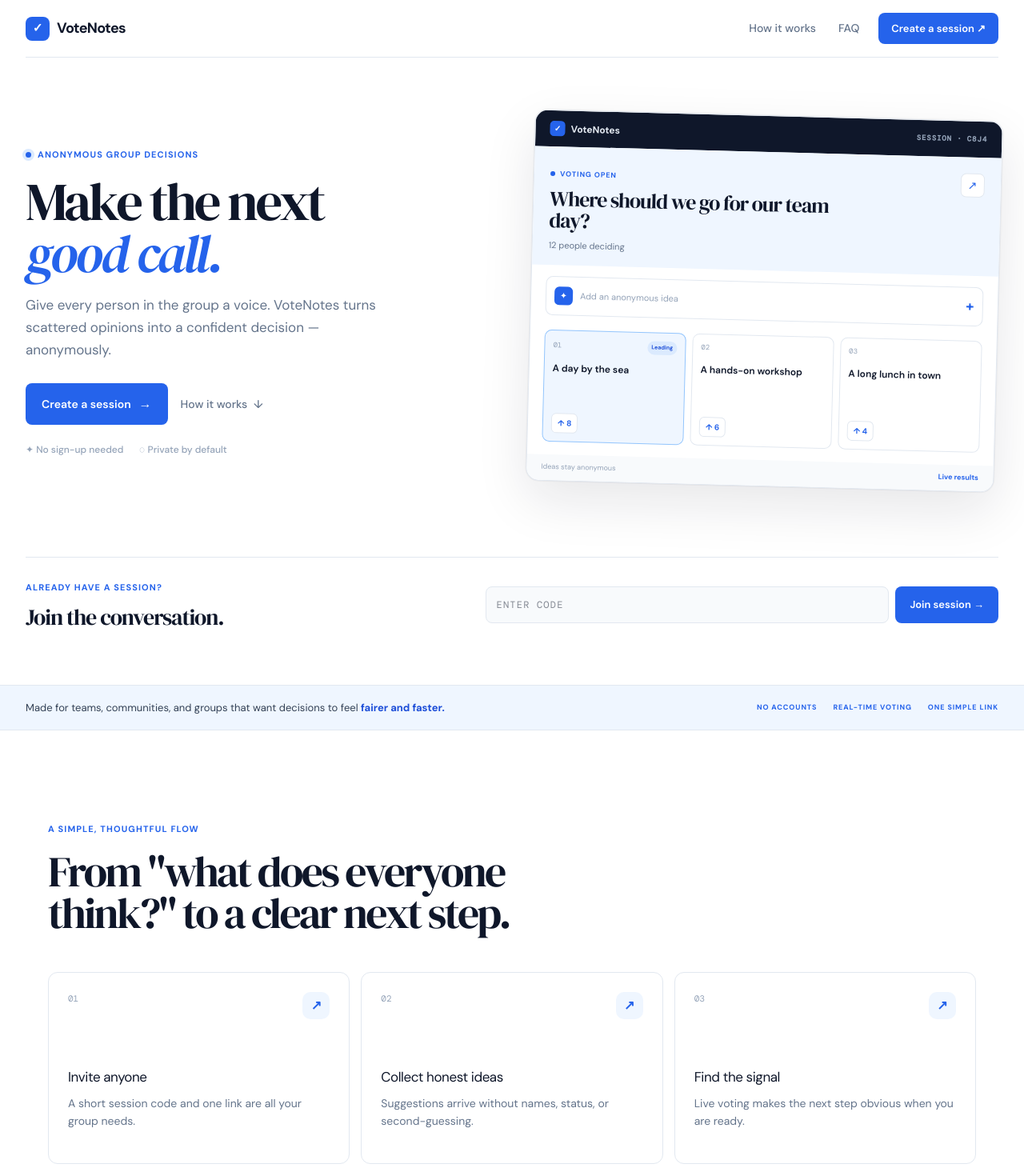
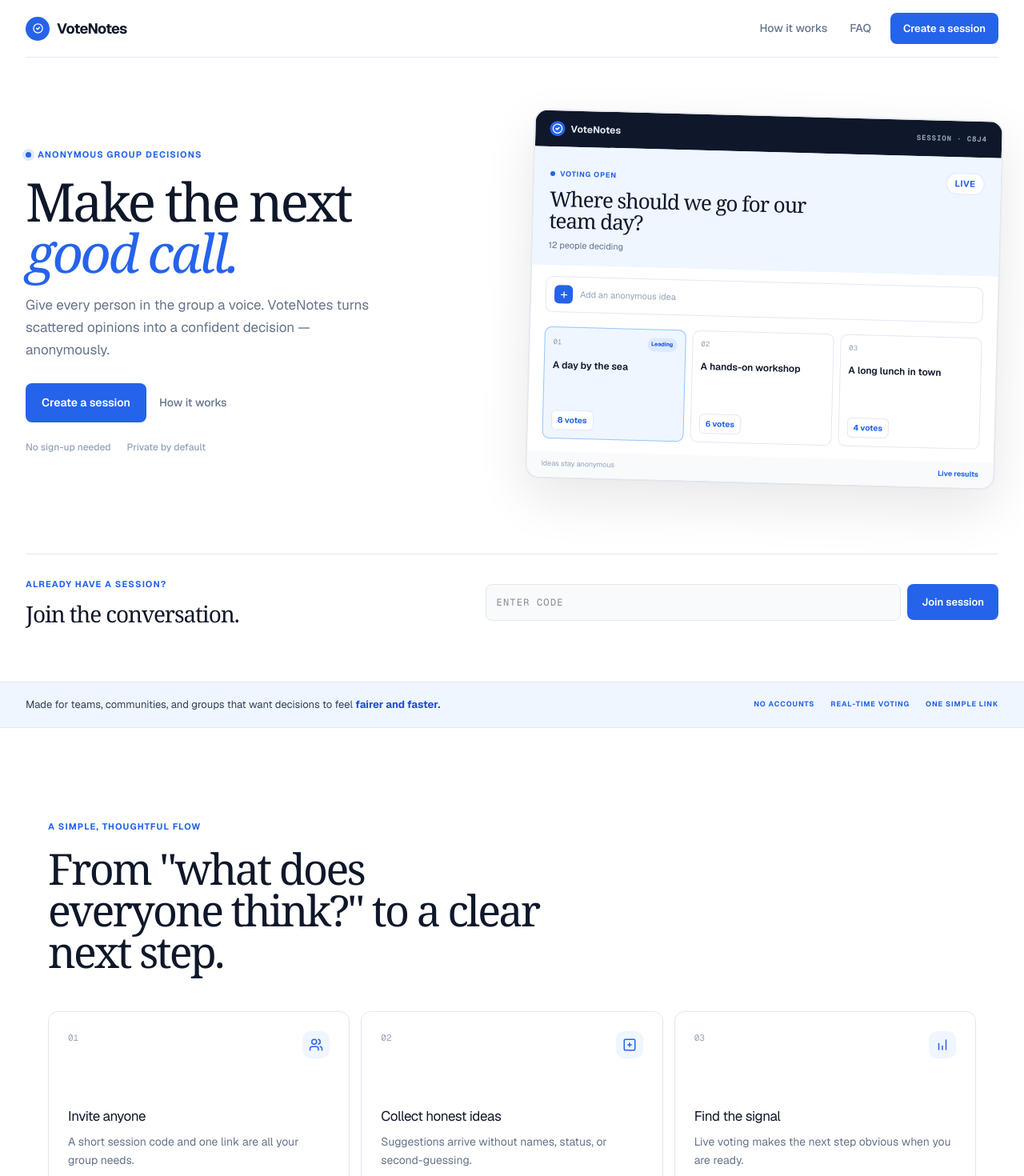
Before and after one commit to BatManny007/votenotes, a Next.js app: page / in a window 1280 px wide. Shown: the top 1470 px of the page at 80% size. Built offline with nearby package versions, Linux system fonts and the light colour scheme; no server answers.

Commit message:
style: switch font to Geist, remove arrows in buttons, update icon style
- Switch font to Geist & Geist Mono via next/font/google
- Remove arrow symbols across all buttons and links
- Modernize brand icon and section icons with clean geometric SVGs
- Clean up vote buttons and live pill tags

```diff
--- a/package.json
+++ b/package.json
@@ -11,6 +11,7 @@
   "dependencies": {
     "@supabase/ssr": "^0.12.0",
     "@supabase/supabase-js": "^2.108.2",
+    "geist": "^1.7.2",
     "nanoid": "^5.1.16",
     "next": "^16.2.9",
     "react": "19.2.4",
--- a/src/app/globals.css
+++ b/src/app/globals.css
@@ -1,4 +1,3 @@
-@import url('https://fonts.googleapis.com/css2?family=DM+Mono:wght@400;500&family=DM+Sans:opsz,wght@9..40,400;9..40,500;9..40,600;9..40,700&family=DM+Serif+Display:ital@0;1&display=swap');
 @import "tailwindcss";
 
 :root {
@@ -17,7 +16,7 @@
 }
 * { box-sizing: border-box; }
 html { scroll-behavior: smooth; }
-body { margin: 0; background: var(--paper); color: var(--ink); font-family: "DM Sans", Arial, sans-serif; -webkit-font-smoothing: antialiased; }
+body { margin: 0; background: var(--paper); color: var(--ink); font-family: var(--font-geist-sans), system-ui, sans-serif; -webkit-font-smoothing: antialiased; }
 button, input, textarea { font: inherit; } button { cursor: pointer; } input, textarea { color: var(--ink); }
 
 /* ─── Site shell ──────────────────────────────────────────────────────────── */
@@ -26,7 +25,7 @@ button, input, textarea { font: inherit; } button { cursor: pointer; } input, te
 /* ─── Header ──────────────────────────────────────────────────────────────── */
 .site-header { width: min(100% - 64px, 1240px); height: 72px; display: flex; align-items: center; justify-content: space-between; margin: auto; border-bottom: 1px solid var(--line); }
 .site-brand { color: var(--ink); display: inline-flex; align-items: center; gap: 9px; font-size: 18px; font-weight: 700; letter-spacing: -.04em; text-decoration: none; }
-.brand-symbol { display: grid; place-items: center; width: 30px; height: 30px; border-radius: 8px; background: var(--blue); color: #fff; font-style: normal; font-size: 15px; font-weight: 700; letter-spacing: 0; }
+.brand-symbol { display: grid; place-items: center; width: 30px; height: 30px; border-radius: 50%; background: var(--blue); color: #fff; font-style: normal; font-size: 14px; font-weight: 800; letter-spacing: -.02em; }
 .site-header nav { display: flex; gap: 28px; margin-left: auto; margin-right: 24px; }
 .site-header nav a { color: var(--muted); font-size: 14px; font-weight: 500; text-decoration: none; transition: color .15s; }
 .site-header nav a:hover { color: var(--ink); }
@@ -39,7 +38,7 @@ button, input, textarea { font: inherit; } button { cursor: pointer; } input, te
 
 /* ─── Hero ────────────────────────────────────────────────────────────────── */
 .hero { display: grid; width: min(100% - 64px, 1240px); grid-template-columns: .95fr 1.05fr; align-items: center; gap: clamp(48px, 8vw, 120px); min-height: 620px; margin: auto; padding: 72px 0 88px; }
-.hero-copy h1, .section-heading h2, .statement h2, .faq-section h2, .create-intro h1 { margin: 16px 0 18px; font-family: "DM Serif Display", Georgia, serif; font-size: clamp(46px, 5.2vw, 72px); font-weight: 400; letter-spacing: -.05em; line-height: .97; }
+.hero-copy h1, .section-heading h2, .statement h2, .faq-section h2, .create-intro h1 { margin: 16px 0 18px; font-family: Georgia, "Times New Roman", serif; font-size: clamp(46px, 5.2vw, 72px); font-weight: 400; letter-spacing: -.05em; line-height: .97; }
 .hero-copy h1 em { color: var(--blue); font-style: italic; }
 .hero-copy > p { max-width: 460px; margin: 0; color: var(--muted); font-size: 17px; line-height: 1.65; }
 .hero-actions { display: flex; align-items: center; gap: 16px; margin: 28px 0 22px; }
@@ -60,12 +59,13 @@ button, input, textarea { font: inherit; } button { cursor: pointer; } input, te
 .hero-product { overflow: hidden; border: 1px solid var(--line); border-radius: 16px; background: var(--card); box-shadow: 0 24px 64px rgba(15, 23, 42, .1), 0 0 0 1px rgba(15, 23, 42, .04); transform: rotate(1.5deg); }
 .product-bar, .product-footer { display: flex; justify-content: space-between; align-items: center; background: var(--navy); color: #e2e8f0; padding: 13px 18px; }
 .product-bar > span { display: flex; align-items: center; gap: 7px; font-size: 12px; font-weight: 700; }
-.product-bar .brand-symbol { width: 19px; height: 19px; border-radius: 5px; background: var(--blue); color: #fff; font-size: 10px; }
-.product-bar b { color: #94a3b8; font-family: "DM Mono", monospace; font-size: 9px; letter-spacing: .1em; }
-.product-title { display: flex; justify-content: space-between; gap: 20px; padding: 20px 20px 17px; background: var(--blue-light); }
+.product-bar .brand-symbol { width: 19px; height: 19px; border-radius: 50%; background: var(--blue); color: #fff; font-size: 9px; }
+.product-bar b { color: #94a3b8; font-family: var(--font-geist-mono), monospace; font-size: 9px; letter-spacing: .1em; }
+.product-title { display: flex; justify-content: space-between; align-items: flex-start; gap: 20px; padding: 20px 20px 17px; background: var(--blue-light); }
+.product-pill-tag { border: 1px solid var(--blue-mid); background: #fff; color: var(--blue); font-size: 11px; font-weight: 700; padding: 4px 10px; border-radius: 9999px; letter-spacing: .05em; text-transform: uppercase; }
 .status-dot { color: var(--blue); font-size: 9px; font-weight: 700; letter-spacing: .1em; text-transform: uppercase; }
 .status-dot:before { display: inline-block; width: 6px; height: 6px; margin-right: 6px; border-radius: 50%; background: var(--blue); content: ""; }
-.product-title h2 { max-width: 350px; margin: 8px 0; font-family: "DM Serif Display", Georgia, serif; font-size: 26px; font-weight: 400; letter-spacing: -.04em; line-height: 1.05; color: var(--ink); }
+.product-title h2 { max-width: 350px; margin: 8px 0; font-family: Georgia, "Times New Roman", serif; font-size: 26px; font-weight: 400; letter-spacing: -.04em; line-height: 1.05; color: var(--ink); }
 .product-title p { margin: 0; color: var(--muted); font-size: 11px; }
 .product-title button { width: 30px; height: 30px; border: 1px solid var(--line); border-radius: 7px; background: #fff; color: var(--blue); font-size: 14px; }
 .product-composer { display: flex; align-items: center; gap: 9px; margin: 14px 18px 9px; border: 1px solid var(--line); border-radius: 9px; padding: 10px; }
@@ -75,8 +75,8 @@ button, input, textarea { font: inherit; } button { cursor: pointer; } input, te
 .product-ideas { display: grid; grid-template-columns: repeat(3, 1fr); gap: 8px; padding: 9px 18px 16px; }
 .product-ideas article { display: flex; min-height: 140px; flex-direction: column; border: 1px solid var(--line); border-radius: 9px; padding: 10px; background: #fff; }
 .product-ideas article.leading { border-color: #93c5fd; background: var(--blue-light); }
-.product-ideas article > div { display: flex; align-items: center; justify-content: space-between; color: #94a3b8; font-family: "DM Mono", monospace; font-size: 9px; }
-.product-ideas article b { border-radius: 10px; background: var(--blue-mid); color: var(--blue-dark); font-family: "DM Sans", sans-serif; font-size: 7px; padding: 3px 5px; }
+.product-ideas article > div { display: flex; align-items: center; justify-content: space-between; color: #94a3b8; font-family: var(--font-geist-mono), monospace; font-size: 9px; }
+.product-ideas article b { border-radius: 10px; background: var(--blue-mid); color: var(--blue-dark); font-family: var(--font-geist-sans), sans-serif; font-size: 7px; padding: 3px 5px; }
 .product-ideas article p { flex: 1; margin: 12px 0; color: var(--ink); font-size: 12px; font-weight: 600; line-height: 1.35; }
 .product-ideas article button { align-self: start; border: 1px solid var(--line); border-radius: 6px; background: #fff; color: var(--blue); font-size: 10px; font-weight: 700; padding: 4px 7px; }
 .product-footer { background: var(--surface); color: #94a3b8; font-size: 9px; padding: 9px 18px; }
@@ -84,9 +84,9 @@ button, input, textarea { font: inherit; } button { cursor: pointer; } input, te
 
 /* ─── Join section ────────────────────────────────────────────────────────── */
 .home-join { display: grid; grid-template-columns: 1fr 1.2fr; gap: 40px; width: min(100% - 64px, 1240px); margin: 0 auto 40px; padding: 24px 0; border-top: 1px solid var(--line); align-items: center; }
-.home-join h2 { margin: 5px 0 0; font-family: "DM Serif Display", Georgia, serif; font-size: 28px; font-weight: 400; letter-spacing: -.04em; }
+.home-join h2 { margin: 5px 0 0; font-family: Georgia, "Times New Roman", serif; font-size: 28px; font-weight: 400; letter-spacing: -.04em; }
 .home-join form { display: flex; gap: 8px; align-items: center; }
-.home-join input { width: 100%; border: 1px solid var(--line); border-radius: 8px; background: var(--surface); font-family: "DM Mono", monospace; font-size: 12px; letter-spacing: .1em; outline: none; padding: 13px; }
+.home-join input { width: 100%; border: 1px solid var(--line); border-radius: 8px; background: var(--surface); font-family: var(--font-geist-mono), monospace; font-size: 12px; letter-spacing: .1em; outline: none; padding: 13px; }
 .home-join input:focus { border-color: var(--blue); box-shadow: 0 0 0 3px var(--blue-mid); }
 .home-join button { border: 0; border-radius: 8px; background: var(--blue); color: #fff; white-space: nowrap; font-size: 13px; font-weight: 600; padding: 13px 18px; transition: background .15s; }
 .home-join button:hover { background: var(--blue-dark); }
@@ -108,7 +108,7 @@ button, input, textarea { font: inherit; } button { cursor: pointer; } input, te
 .feature-grid article { min-height: 240px; border: 1px solid var(--line); border-radius: 12px; background: var(--card); padding: 24px; transition: box-shadow .2s, transform .2s; }
 .feature-grid article:hover { transform: translateY(-2px); box-shadow: 0 12px 32px rgba(15, 23, 42, .07); }
 .feature-grid article > div { display: flex; justify-content: space-between; }
-.feature-grid article div span { color: #94a3b8; font-family: "DM Mono", monospace; font-size: 11px; }
+.feature-grid article div span { color: #94a3b8; font-family: var(--font-geist-mono), monospace; font-size: 11px; }
 .feature-grid article div b { display: grid; place-items: center; width: 34px; height: 34px; border-radius: 10px; background: var(--blue-light); color: var(--blue); }
 .feature-grid h3 { margin: 60px 0 8px; font-size: 17px; letter-spacing: -.025em; }
 .feature-grid p { margin: 0; color: var(--muted); font-size: 14px; line-height: 1.6; }
@@ -160,16 +160,17 @@ button, input, textarea { font: inherit; } button { cursor: pointer; } input, te
 .vote-session-header { border-bottom: 1px solid var(--line); background: rgba(255, 255, 255, .95); backdrop-filter: blur(8px); }
 .vote-topline, .vote-title-row, .vote-header-actions, .vote-note-meta, .vote-note-footer, .vote-ideas-heading { display: flex; align-items: center; justify-content: space-between; gap: 16px; }
 .vote-topline { padding-top: 20px; }
-.vote-back-link { border: 0; background: none; color: var(--blue); font-size: 13px; font-weight: 600; display: inline-flex; align-items: center; gap: 6px; transition: color .15s; }
+.vote-back-link { border: 0; background: none; color: var(--blue); font-size: 13px; font-weight: 600; display: inline-flex; align-items: center; gap: 8px; transition: color .15s; }
 .vote-back-link:hover { color: var(--blue-dark); }
+.vote-brand-mark-sm { display: grid; place-items: center; width: 22px; height: 22px; border-radius: 50%; background: var(--blue); color: #fff; }
 .vote-session-code { color: var(--muted); font-size: 11px; }
-.vote-session-code strong { margin-left: 7px; border: 1px solid var(--line); border-radius: 6px; background: var(--card); color: var(--blue-dark); font-family: "DM Mono", monospace; letter-spacing: .1em; padding: 4px 7px; }
+.vote-session-code strong { margin-left: 7px; border: 1px solid var(--line); border-radius: 6px; background: var(--card); color: var(--blue-dark); font-family: var(--font-geist-mono), monospace; letter-spacing: .1em; padding: 4px 7px; }
 .vote-title-row { align-items: flex-end; padding: 32px 0 26px; }
 .vote-status { display: inline-flex; align-items: center; gap: 7px; color: var(--blue); font-size: 10px; font-weight: 700; letter-spacing: .1em; text-transform: uppercase; }
 .vote-status span { width: 7px; height: 7px; border-radius: 50%; background: var(--blue); box-shadow: 0 0 0 4px var(--blue-mid); }
 .vote-status.is-closed { color: var(--muted); }
 .vote-status.is-closed span { background: #94a3b8; box-shadow: 0 0 0 4px #e2e8f0; }
-.vote-title-block h1 { margin: 10px 0 6px; font-family: "DM Serif Display", Georgia, serif; font-size: clamp(38px, 4.8vw, 56px); font-weight: 400; letter-spacing: -.05em; line-height: .98; }
+.vote-title-block h1 { margin: 10px 0 6px; font-family: Georgia, "Times New Roman", serif; font-size: clamp(38px, 4.8vw, 56px); font-weight: 400; letter-spacing: -.05em; line-height: .98; }
 .vote-title-block p { max-width: 600px; margin: 0; color: var(--muted); font-size: 15px; line-height: 1.55; }
 .vote-header-actions { flex-wrap: wrap; }
 .vote-button { border-radius: 8px; padding: 10px 15px; font-size: 13px; font-weight: 600; transition: background .15s, border-color .15s, transform .15s; }
@@ -190,7 +191,7 @@ button, input, textarea { font: inherit; } button { cursor: pointer; } input, te
 .vote-compose input:focus { border-color: var(--blue); box-shadow: 0 0 0 3px var(--blue-mid); }
 .vote-ideas-section { margin-top: 40px; }
 .vote-eyebrow { margin: 0 0 5px; color: var(--blue); font-size: 10px; font-weight: 700; letter-spacing: .12em; text-transform: uppercase; }
-.vote-ideas-heading h2 { margin: 0; font-family: "DM Serif Display", Georgia, serif; font-size: 27px; font-weight: 400; letter-spacing: -.04em; }
+.vote-ideas-heading h2 { margin: 0; font-family: Georgia, "Times New Roman", serif; font-size: 27px; font-weight: 400; letter-spacing: -.04em; }
 .vote-sort { display: flex; padding: 3px; border: 1px solid var(--line); border-radius: 9px; background: var(--card); }
 .vote-sort button { border: 0; border-radius: 6px; background: transparent; color: var(--muted); font-size: 11px; font-weight: 600; padding: 7px 10px; transition: background .15s, color .15s; }
 .vote-sort .is-active { background: var(--blue-light); color: var(--blue-dark); }
@@ -199,7 +200,7 @@ button, input, textarea { font: inherit; } button { cursor: pointer; } input, te
 .vote-note-card:hover { box-shadow: 0 10px 24px rgba(15, 23, 42, .08); transform: translateY(-2px); }
 .vote-note-card.is-leading { border-color: #93c5fd; background: linear-gradient(135deg, #fff, var(--blue-light)); }
 .vote-note-card.is-voted { border-color: #93c5fd; }
-.vote-note-meta { color: #94a3b8; font-family: "DM Mono", monospace; font-size: 10px; }
+.vote-note-meta { color: #94a3b8; font-family: var(--font-geist-mono), monospace; font-size: 10px; }
 .vote-rank-leading { color: var(--blue); }
 .vote-note-card > p { flex: 1; margin: 0; font-size: 16px; font-weight: 600; line-height: 1.5; color: var(--ink); }
 .vote-vote-button { display: inline-flex; align-items: center; gap: 6px; border: 1px solid var(--line); border-radius: 7px; background: var(--card); color: var(--slate); padding: 7px 10px; font-size: 12px; font-weight: 600; transition: background .15s, border-color .15s, color .15s; }
@@ -209,13 +210,13 @@ button, input, textarea { font: inherit; } button { cursor: pointer; } input, te
 .vote-anonymous { color: #cbd5e1; font-size: 10px; }
 .vote-blank-board { display: grid; min-height: 260px; place-content: center; border: 1px dashed #cbd5e1; border-radius: 14px; background: var(--card); text-align: center; }
 .vote-blank-icon { color: var(--blue); font-size: 28px; }
-.vote-blank-board h3 { margin: 8px 0 0; font-family: "DM Serif Display", Georgia, serif; font-size: 26px; font-weight: 400; }
+.vote-blank-board h3 { margin: 8px 0 0; font-family: Georgia, "Times New Roman", serif; font-size: 26px; font-weight: 400; }
 .vote-blank-board p { max-width: 290px; margin: 6px 0 0; color: var(--muted); font-size: 13px; line-height: 1.55; }
 .vote-results-note { margin-top: 20px; border-left: 3px solid var(--blue); color: var(--muted); font-size: 13px; padding: 10px 14px; background: var(--blue-light); border-radius: 0 8px 8px 0; }
 .vote-empty-state { display: grid; place-items: center; padding: 30px; }
 .vote-empty-card { max-width: 390px; border: 1px solid var(--line); border-radius: 16px; background: var(--card); padding: 36px; text-align: center; box-shadow: 0 20px 48px rgba(15, 23, 42, .08); }
 .vote-brand-mark { display: grid; place-items: center; width: 42px; height: 42px; margin: 0 auto 16px; border-radius: 12px; background: var(--blue); color: #fff; font-weight: 700; font-size: 18px; }
-.vote-empty-card h1 { margin: 0; font-family: "DM Serif Display", Georgia, serif; font-size: 32px; font-weight: 400; }
+.vote-empty-card h1 { margin: 0; font-family: Georgia, "Times New Roman", serif; font-size: 32px; font-weight: 400; }
 .vote-empty-card p, .vote-loading { color: var(--muted); }
 .vote-empty-card p { margin: 8px 0 24px; line-height: 1.55; }
 
--- a/src/app/page.tsx
+++ b/src/app/page.tsx
@@ -6,9 +6,43 @@ import { supabase } from "@/lib/supabase";
 import { generateCode, setHostKey } from "@/lib/utils";
 
 const FEATURES = [
-  ["01", "Invite anyone", "A short session code and one link are all your group needs."],
-  ["02", "Collect honest ideas", "Suggestions arrive without names, status, or second-guessing."],
-  ["03", "Find the signal", "Live voting makes the next step obvious when you are ready."],
+  {
+    number: "01",
+    title: "Invite anyone",
+    text: "A short session code and one link are all your group needs.",
+    icon: (
+      <svg width="18" height="18" viewBox="0 0 24 24" fill="none" stroke="currentColor" strokeWidth="2" strokeLinecap="round" strokeLinejoin="round">
+        <path d="M16 21v-2a4 4 0 0 0-4-4H6a4 4 0 0 0-4 4v2" />
+        <circle cx="9" cy="7" r="4" />
+        <path d="M22 21v-2a4 4 0 0 0-3-3.87" />
+        <path d="M16 3.13a4 4 0 0 1 0 7.75" />
+      </svg>
+    ),
+  },
+  {
+    number: "02",
+    title: "Collect honest ideas",
+    text: "Suggestions arrive without names, status, or second-guessing.",
+    icon: (
+      <svg width="18" height="18" viewBox="0 0 24 24" fill="none" stroke="currentColor" strokeWidth="2" strokeLinecap="round" strokeLinejoin="round">
+        <rect width="18" height="18" x="3" y="3" rx="2" />
+        <path d="M9 12h6" />
+        <path d="M12 9v6" />
+      </svg>
+    ),
+  },
+  {
+    number: "03",
+    title: "Find the signal",
+    text: "Live voting makes the next step obvious when you are ready.",
+    icon: (
+      <svg width="18" height="18" viewBox="0 0 24 24" fill="none" stroke="currentColor" strokeWidth="2" strokeLinecap="round" strokeLinejoin="round">
+        <path d="M12 20v-6" />
+        <path d="M6 20V10" />
+        <path d="M18 20V4" />
+      </svg>
+    ),
+  },
 ];
 
 const FAQ = [
@@ -70,7 +104,7 @@ export default function Home() {
         <SiteHeader onCreate={openCreate} />
         <section className="create-layout">
           <button className="back-control" onClick={() => { setError(""); setView("home"); }}>
-            ← Back to home
+            Back to home
           </button>
           <div className="create-intro">
             <span className="eyebrow">New session</span>
@@ -111,7 +145,7 @@ export default function Home() {
             </div>
             {error && <p className="form-error">{error}</p>}
             <button className="button button-dark button-wide" type="submit" disabled={loading || !name.trim()}>
-              {loading ? "Creating session…" : "Create session →"}
+              {loading ? "Creating session…" : "Create session"}
             </button>
             <p className="form-footnote">No accounts. Everyone can join instantly.</p>
           </form>
@@ -132,13 +166,13 @@ export default function Home() {
           <p>Give every person in the group a voice. VoteNotes turns scattered opinions into a confident decision — anonymously.</p>
           <div className="hero-actions">
             <button className="button button-dark" onClick={openCreate}>
-              Create a session <span>→</span>
+              Create a session
             </button>
-            <a href="#how">How it works <span>↓</span></a>
+            <a href="#how">How it works</a>
           </div>
           <div className="hero-meta">
-            <span>✦ No sign-up needed</span>
-            <span>◌ Private by default</span>
+            <span>No sign-up needed</span>
+            <span>Private by default</span>
           </div>
         </div>
 
@@ -153,12 +187,15 @@ export default function Home() {
               <h2>Where should we go for our team day?</h2>
               <p>12 people deciding</p>
             </div>
-            <button>↗</button>
+            <div className="product-pill-tag">Live</div>
           </div>
           <div className="product-composer">
-            <span>✦</span>
+            <span>
+              <svg width="12" height="12" viewBox="0 0 24 24" fill="none" stroke="currentColor" strokeWidth="2.5" strokeLinecap="round" strokeLinejoin="round">
+                <path d="M12 5v14M5 12h14" />
+              </svg>
+            </span>
             <p>Add an anonymous idea</p>
-            <b>+</b>
           </div>
           <div className="product-ideas">
             <PreviewIdea rank="01" text="A day by the sea" votes="8" leading />
@@ -185,7 +222,7 @@ export default function Home() {
             placeholder="ENTER CODE"
             maxLength={8}
           />
-          <button type="submit">Join session →</button>
+          <button type="submit">Join session</button>
         </form>
         {error && <p className="form-error">{error}</p>}
       </section>
@@ -207,14 +244,14 @@ export default function Home() {
           <h2>From "what does everyone think?" to a clear next step.</h2>
         </div>
         <div className="feature-grid">
-          {FEATURES.map(([number, title, text]) => (
-            <article key={number}>
+          {FEATURES.map((feat) => (
+            <article key={feat.number}>
               <div>
-                <span>{number}</span>
-                <b>↗</b>
+                <span>{feat.number}</span>
+                <b>{feat.icon}</b>
               </div>
-              <h3>{title}</h3>
-              <p>{text}</p>
+              <h3>{feat.title}</h3>
+              <p>{feat.text}</p>
             </article>
           ))}
         </div>
@@ -252,7 +289,7 @@ export default function Home() {
       <footer className="site-footer">
         <a className="site-brand" href="#top"><Logo /> VoteNotes</a>
         <p>Better decisions, together.</p>
-        <button onClick={openCreate}>Start a session →</button>
+        <button onClick={openCreate}>Start a session</button>
       </footer>
     </main>
   );
@@ -266,13 +303,20 @@ function SiteHeader({ onCreate }: { onCreate: () => void }) {
         <a href="#how">How it works</a>
         <a href="#faq">FAQ</a>
       </nav>
-      <button className="header-cta" onClick={onCreate}>Create a session <span>↗</span></button>
+      <button className="header-cta" onClick={onCreate}>Create a session</button>
     </header>
   );
 }
 
-function Logo() {
-  return <i className="brand-symbol" aria-hidden="true">✓</i>;
+export function Logo() {
+  return (
+    <span className="brand-symbol" aria-hidden="true">
+      <svg width="15" height="15" viewBox="0 0 24 24" fill="none" stroke="currentColor" strokeWidth="2.5" strokeLinecap="round" strokeLinejoin="round">
+        <path d="m9 12 2 2 4-4" />
+        <circle cx="12" cy="12" r="9" strokeWidth="2" />
+      </svg>
+    </span>
+  );
 }
 
 function PreviewIdea({ rank, text, votes, leading = false }: { rank: string; text: string; votes: string; leading?: boolean }) {
@@ -283,7 +327,9 @@ function PreviewIdea({ rank, text, votes, leading = false }: { rank: string; tex
         {leading && <b>Leading</b>}
       </div>
       <p>{text}</p>
-      <button>↑ {votes}</button>
+      <button>
+        <span className="vote-badge-count">{votes}</span> votes
+      </button>
     </article>
   );
 }
```
Also changed, not shown: src/app/layout.tsx (+12 -1 lines), src/app/v/[code]/page.tsx (+26 -6 lines), 1 other file (tests, documents, lock files or other folders).
